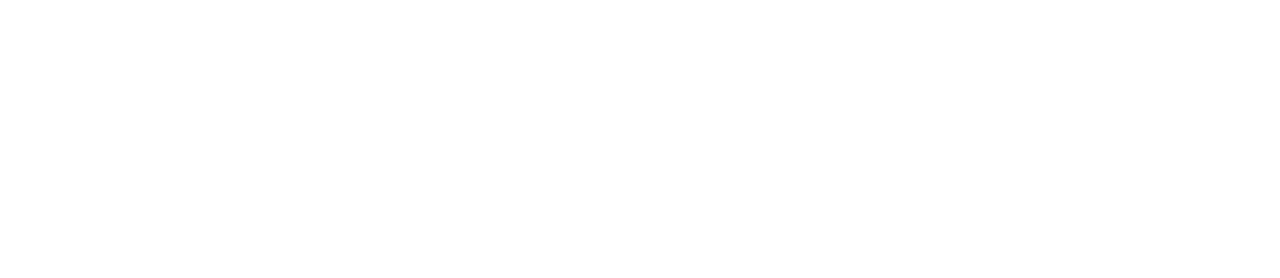
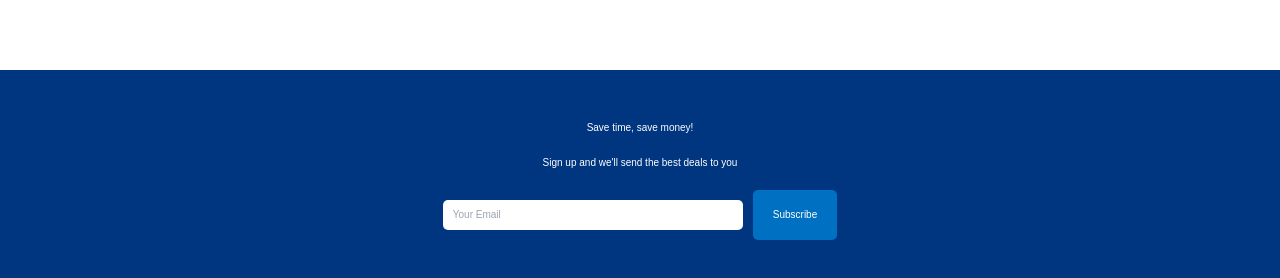
Before and after one commit to DevAnonitos/Booking-App, a React (Create React App) app: page / in a window 1280 px wide. Shown: the part 1537-1815 px from the top of the page. Before the commit the page ends 1527 px from the top, so only its background shows below. Built offline with nearby package versions, Linux system fonts and the light colour scheme.

Commit message:
update-src

```diff
--- /dev/null
+++ b/src/components/mailList/MailList.jsx
@@ -0,0 +1,19 @@
+import React from 'react'
+import "./mailList.css"
+
+const MailList = () => {
+  return (
+    <div className="mail">
+        <h1 className="mailTitle">Save time, save money!</h1>
+        <span className="mailDesc">
+            Sign up and we'll send the best deals to you
+        </span>
+        <div className="mailInputContainer">
+            <input type="text" placeholder="Your Email" />
+            <button>Subscribe</button>
+        </div>
+  </div>
+  )
+}
+
+export default MailList
--- /dev/null
+++ b/src/components/mailList/mailList.css
@@ -0,0 +1,31 @@
+.mail{
+    width: 100%;
+    margin-top: 50px;
+    background-color: #003580;
+    color: white;
+    display: flex;
+    flex-direction: column;
+    align-items: center;
+    gap: 20px;
+    padding: 50px;
+}
+
+.mailInputContainer>input{
+    width: 300px;
+    height: 30px;
+    padding: 10px;
+    border: none;
+    margin-right: 10px;
+    border-radius: 5px;
+}
+
+.mailInputContainer>button{
+    height: 50px;
+    background-color: #0071c2;
+    color: white;
+    font-weight: 500;
+    border: none;
+    border-radius: 5px;
+    cursor: pointer;
+    padding: 10px 20px;
+}
--- a/src/pages/home/Home.jsx
+++ b/src/pages/home/Home.jsx
@@ -6,6 +6,7 @@
 import FeaturedProperties from '../../components/featuredProperties/FeaturedProperties';
 
 import "./home.css";
+import MailList from '../../components/mailList/MailList';
 
 
 const Home = () => {
@@ -20,6 +21,7 @@
         <PropertyList/>
         <h1 className="homeTitle">Home guests love</h1>
         <FeaturedProperties />
+        <MailList />
       </div>
     </div>
   )
```
